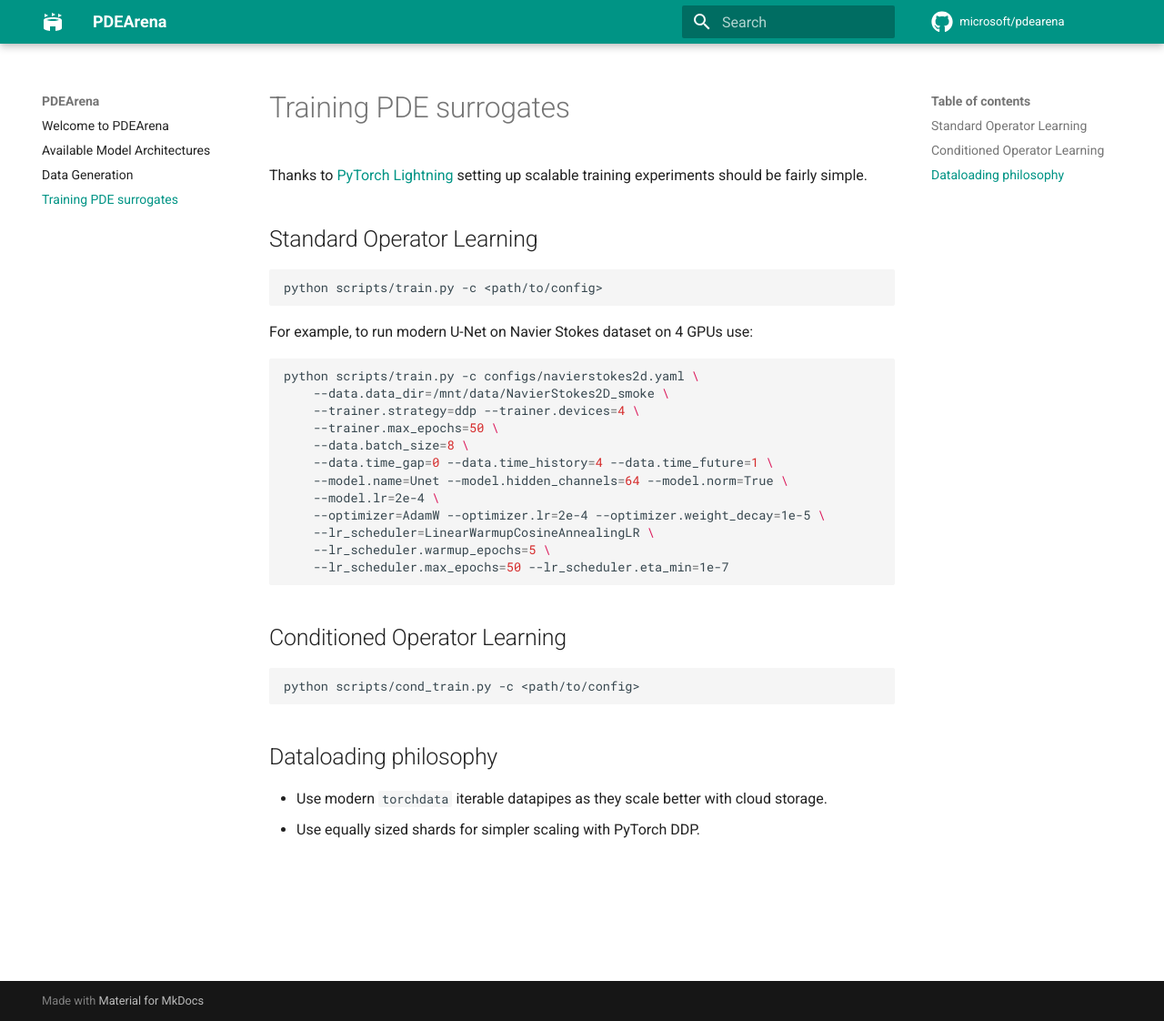
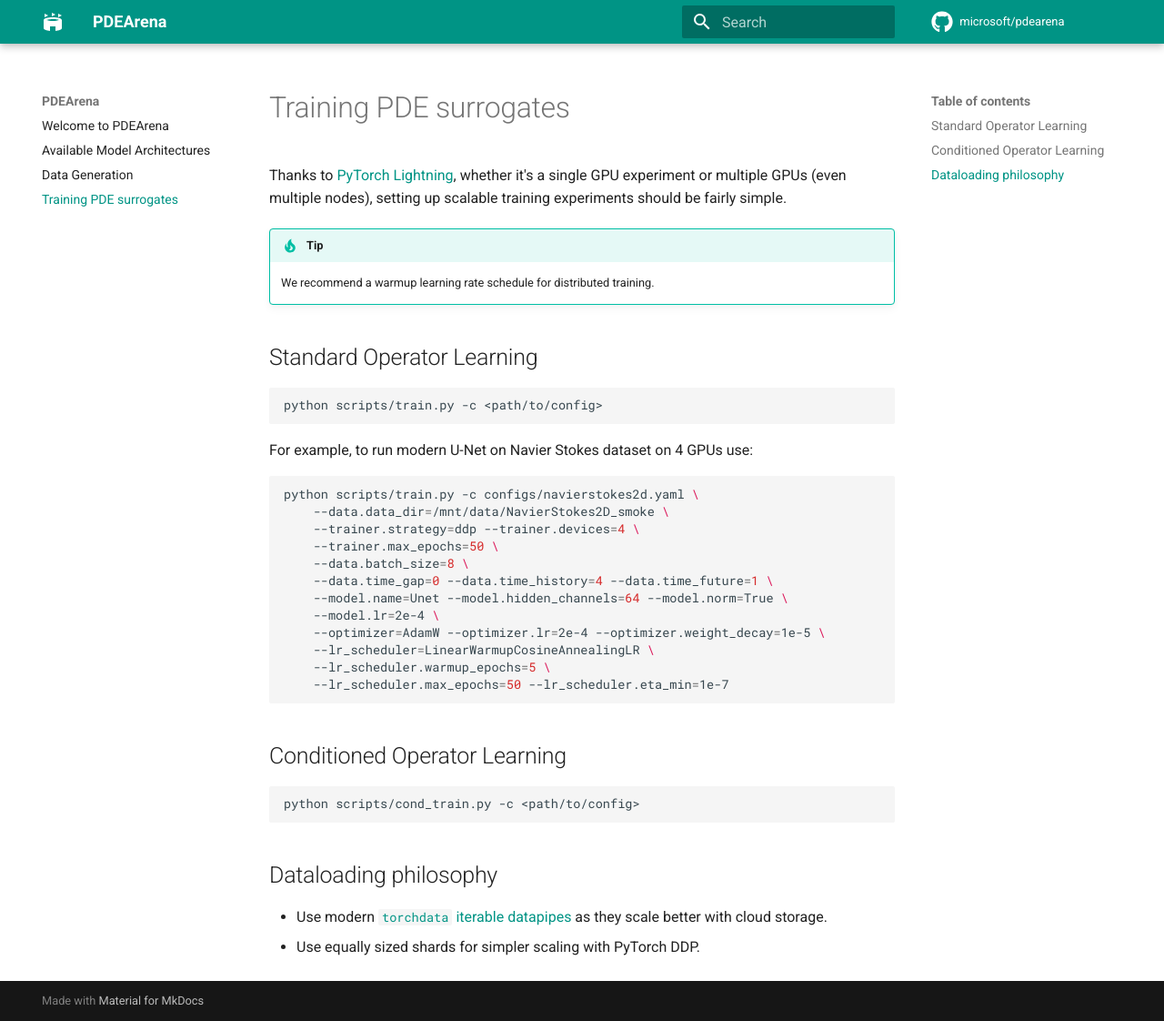
Before and after one commit to pdearena/pdearena, an MkDocs documentation site: the page built from docs/train.md, in a window 1280 px wide and 1122 px high. Shown: the whole window at 91% size. Built offline with MkDocs 1.6.1 and Material for MkDocs 9.7.7, drawn with Linux system fonts in a browser that asks for light colours; comment, search, counter and statistics services are not loaded.

Commit message:
more details

```diff
--- a/docs/train.md
+++ b/docs/train.md
@@ -1,6 +1,10 @@
 # Training PDE surrogates
 
-Thanks to [PyTorch Lightning](https://github.com/Lightning-AI/lightning) setting up scalable training experiments should be fairly simple.
+Thanks to [PyTorch Lightning](https://github.com/Lightning-AI/lightning), whether it's a single GPU experiment or multiple GPUs (even multiple nodes), setting up scalable training experiments should be fairly simple.
+
+!!! tip
+
+    We recommend a warmup learning rate schedule for distributed training.
 
 ## Standard Operator Learning
 
@@ -36,5 +40,5 @@ python scripts/cond_train.py -c <path/to/config>
 
 ## Dataloading philosophy
 
-- Use modern `torchdata` iterable datapipes as they scale better with cloud storage.
+- Use modern [`torchdata`](https://pytorch.org/data/) [iterable datapipes](https://pytorch.org/data/beta/torchdata.datapipes.iter.html#torchdata.datapipes.iter.IterDataPipe) as they scale better with cloud storage.
 - Use equally sized shards for simpler scaling with PyTorch DDP.
```
